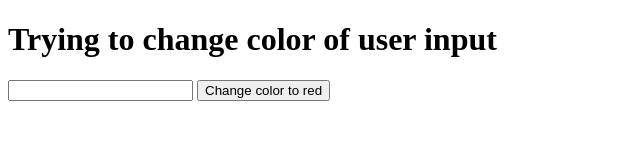
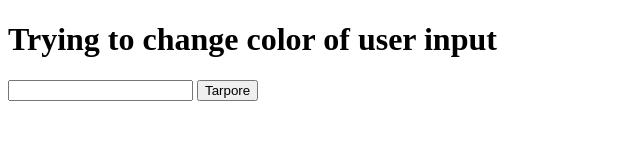
Before and after one commit to mashrufehsan/mashrufehsan.github.io, a plain HTML site: page index.html in a window 1280 px wide. Shown: the whole page, without its empty margins (0-640 px from the left). Drawn offline with Linux system fonts and the light colour scheme.

Commit message:
Changed button text

```diff
--- a/index.html
+++ b/index.html
@@ -12,7 +12,7 @@
 
     <input id="userInput" type="text" />
 
-    <button onclick="changeColor()">Change color to red</button>
+    <button onclick="changeColor()">Tarpore</button>
 
     <p
       id="changeColor"
```
